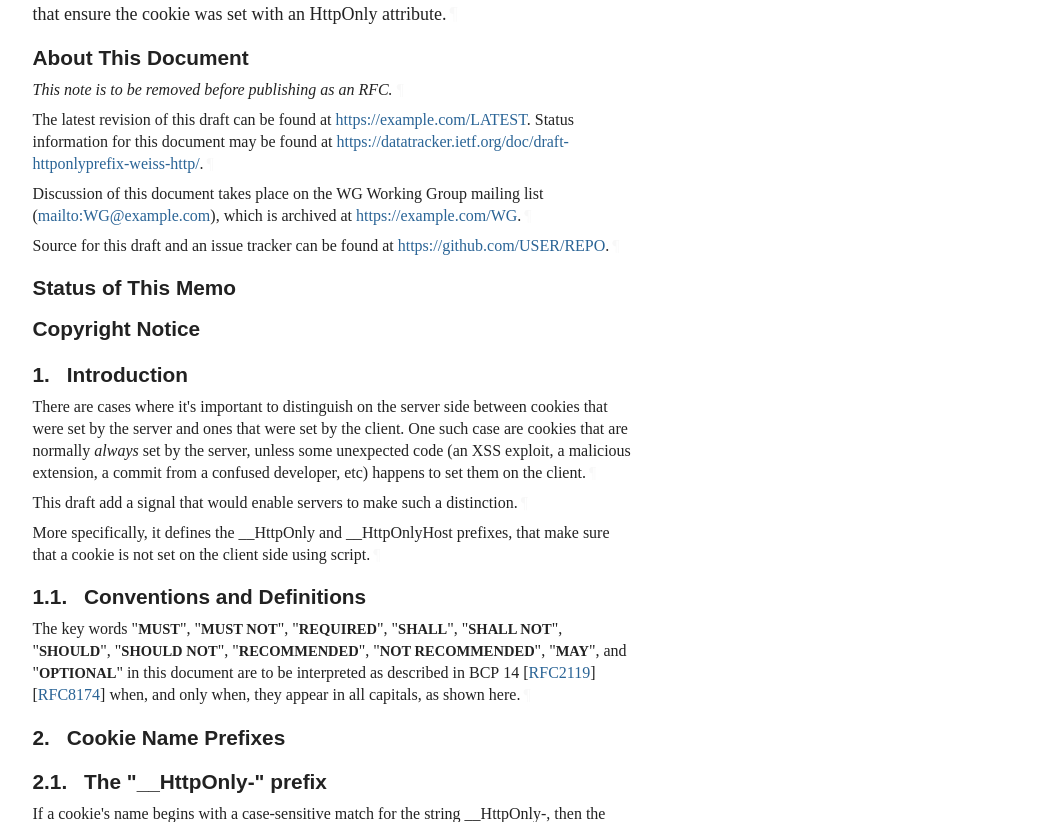
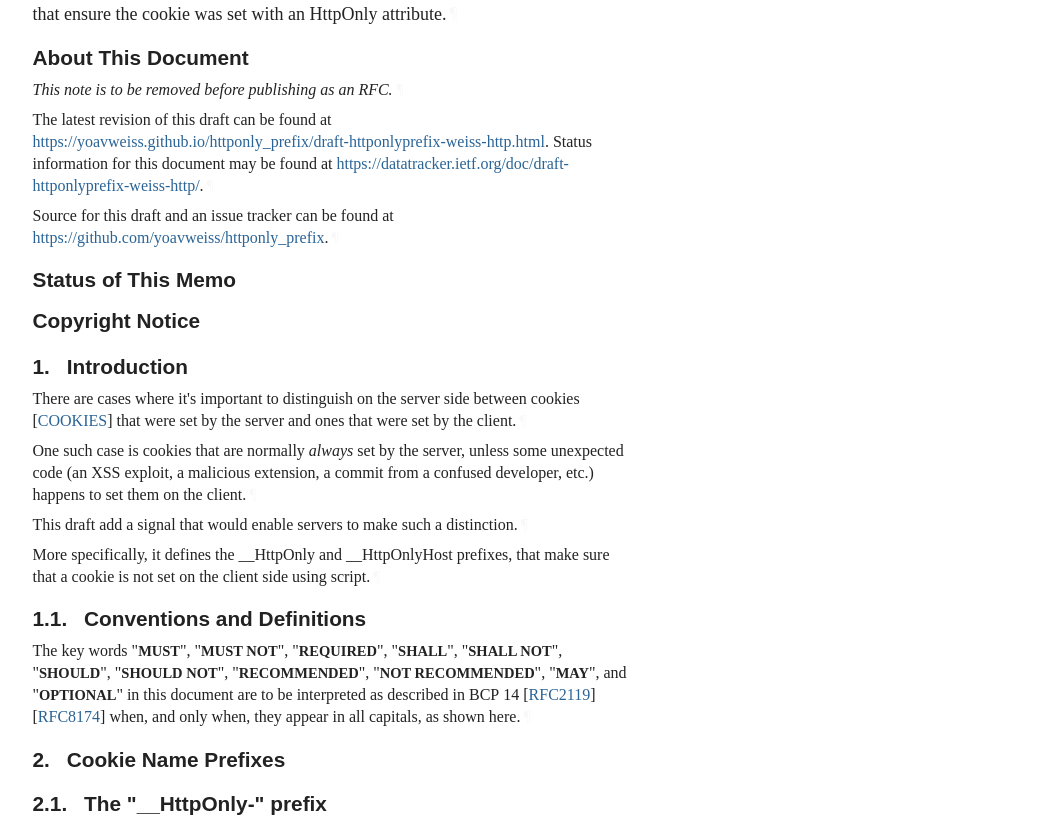
Before and after one commit to yoavweiss/httponly_prefix, a plain HTML site: page draft-httponlyprefix-weiss-http.html in a window 1280 px wide. Shown: the part 369-1191 px from the top of the page, without its empty margins (92-1140 px from the left). Drawn offline with Linux system fonts and the light colour scheme; a web font is replaced by a local one.

Commit message:
Script updating gh-pages from 09af547. [ci skip]

```diff
--- a/draft-httponlyprefix-weiss-http.html
+++ b/draft-httponlyprefix-weiss-http.html
@@ -1059,7 +1059,7 @@ svg :is([fill="white"], [fill^="#fff"]) {
 <div id="internal-metadata" class="document-information">
 <dl id="identifiers">
 <dt class="label-workgroup">Workgroup:</dt>
-<dd class="workgroup">WG Working Group</dd>
+<dd class="workgroup">Network Working Group</dd>
 <dt class="label-internet-draft">Internet-Draft:</dt>
 <dd class="internet-draft">draft-httponlyprefix-weiss-http-latest</dd>
 <dt class="label-published">Published:</dt>
@@ -1091,14 +1091,10 @@ that ensure the cookie was set with an HttpOnly attribute.<a href="#section-abst
       </h2>
 <p id="section-note.1-1">This note is to be removed before publishing as an RFC.<a href="#section-note.1-1" class="pilcrow">¶</a></p>
 <p id="section-note.1-2">
-        The latest revision of this draft can be found at <span><a href="https://example.com/LATEST">https://example.com/LATEST</a></span>.
+        The latest revision of this draft can be found at <span><a href="https://yoavweiss.github.io/httponly_prefix/draft-httponlyprefix-weiss-http.html">https://yoavweiss.github.io/httponly_prefix/draft-httponlyprefix-weiss-http.html</a></span>.
         Status information for this document may be found at <span><a href="https://datatracker.ietf.org/doc/draft-httponlyprefix-weiss-http/">https://datatracker.ietf.org/doc/draft-httponlyprefix-weiss-http/</a></span>.<a href="#section-note.1-2" class="pilcrow">¶</a></p>
-<p id="section-note.1-3">
-        Discussion of this document takes place on the
-        WG Working Group mailing list (<span><a href="mailto:WG@example.com">mailto:WG@example.com</a></span>),
-        which is archived at <span><a href="https://example.com/WG">https://example.com/WG</a></span>.<a href="#section-note.1-3" class="pilcrow">¶</a></p>
-<p id="section-note.1-4">Source for this draft and an issue tracker can be found at
-        <span><a href="https://github.com/USER/REPO">https://github.com/USER/REPO</a></span>.<a href="#section-note.1-4" class="pilcrow">¶</a></p>
+<p id="section-note.1-3">Source for this draft and an issue tracker can be found at
+        <span><a href="https://github.com/yoavweiss/httponly_prefix">https://github.com/yoavweiss/httponly_prefix</a></span>.<a href="#section-note.1-3" class="pilcrow">¶</a></p>
 </section>
 <div id="status-of-memo">
 <section id="section-boilerplate.1">
@@ -1192,14 +1188,14 @@ that ensure the cookie was set with an HttpOnly attribute.<a href="#section-abst
 <a href="#section-1" class="section-number selfRef">1. </a><a href="#name-introduction" class="section-name selfRef">Introduction</a>
       </h2>
 <p id="section-1-1">There are cases where it's important to distinguish on the server side
-between cookies that were set by the server and ones that were set by the
-client.
-One such case are cookies that are normally <em>always</em> set by the server,
+between cookies <span>[<a href="#COOKIES" class="cite xref">COOKIES</a>]</span> that were set by the server and
+ones that were set by the client.<a href="#section-1-1" class="pilcrow">¶</a></p>
+<p id="section-1-2">One such case is cookies that are normally <em>always</em> set by the server,
 unless some unexpected code (an XSS exploit, a malicious extension, a
-commit from a confused developer, etc) happens to set them on the client.<a href="#section-1-1" class="pilcrow">¶</a></p>
-<p id="section-1-2">This draft add a signal that would enable servers to make such a distinction.<a href="#section-1-2" class="pilcrow">¶</a></p>
-<p id="section-1-3">More specifically, it defines the __HttpOnly and __HttpOnlyHost prefixes,
-that make sure that a cookie is not set on the client side using script.<a href="#section-1-3" class="pilcrow">¶</a></p>
+commit from a confused developer, etc.) happens to set them on the client.<a href="#section-1-2" class="pilcrow">¶</a></p>
+<p id="section-1-3">This draft add a signal that would enable servers to make such a distinction.<a href="#section-1-3" class="pilcrow">¶</a></p>
+<p id="section-1-4">More specifically, it defines the __HttpOnly and __HttpOnlyHost prefixes,
+that make sure that a cookie is not set on the client side using script.<a href="#section-1-4" class="pilcrow">¶</a></p>
 <div id="conventions-and-definitions">
 <section id="section-1.1">
         <h3 id="name-conventions-and-definitions">
@@ -1269,6 +1265,10 @@ They do not open up new capabilities for server to set cookies where they previo
 <a href="#section-5" class="section-number selfRef">5. </a><a href="#name-normative-references" class="section-name selfRef">Normative References</a>
       </h2>
 <dl class="references">
+<dt id="COOKIES">[COOKIES]</dt>
+      <dd>
+<span class="refTitle">"Cookies HTTP State Management Mechanism"</span>, <time datetime="2025-02" class="refDate">February 2025</time>, <span>&lt;<a href="https://datatracker.ietf.org/doc/draft-ietf-httpbis-rfc6265bis/">https://datatracker.ietf.org/doc/draft-ietf-httpbis-rfc6265bis/</a>&gt;</span>. </dd>
+<dd class="break"></dd>
 <dt id="RFC2119">[RFC2119]</dt>
       <dd>
 <span class="refAuthor">Bradner, S.</span>, <span class="refTitle">"Key words for use in RFCs to Indicate Requirement Levels"</span>, <span class="seriesInfo">BCP 14</span>, <span class="seriesInfo">RFC 2119</span>, <span class="seriesInfo">DOI 10.17487/RFC2119</span>, <time datetime="1997-03" class="refDate">March 1997</time>, <span>&lt;<a href="https://www.rfc-editor.org/rfc/rfc2119">https://www.rfc-editor.org/rfc/rfc2119</a>&gt;</span>. </dd>
```
Also changed, not shown: draft-httponlyprefix-weiss-http.txt.
